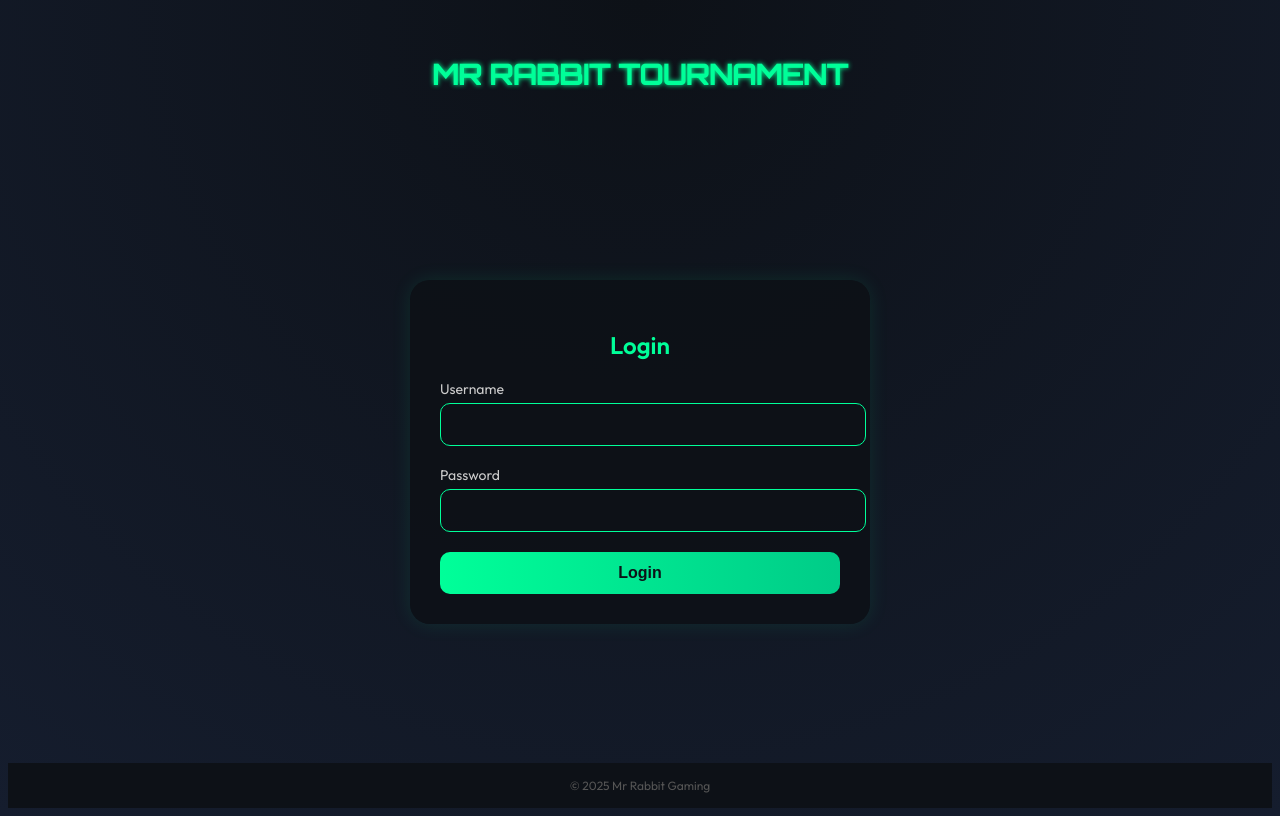
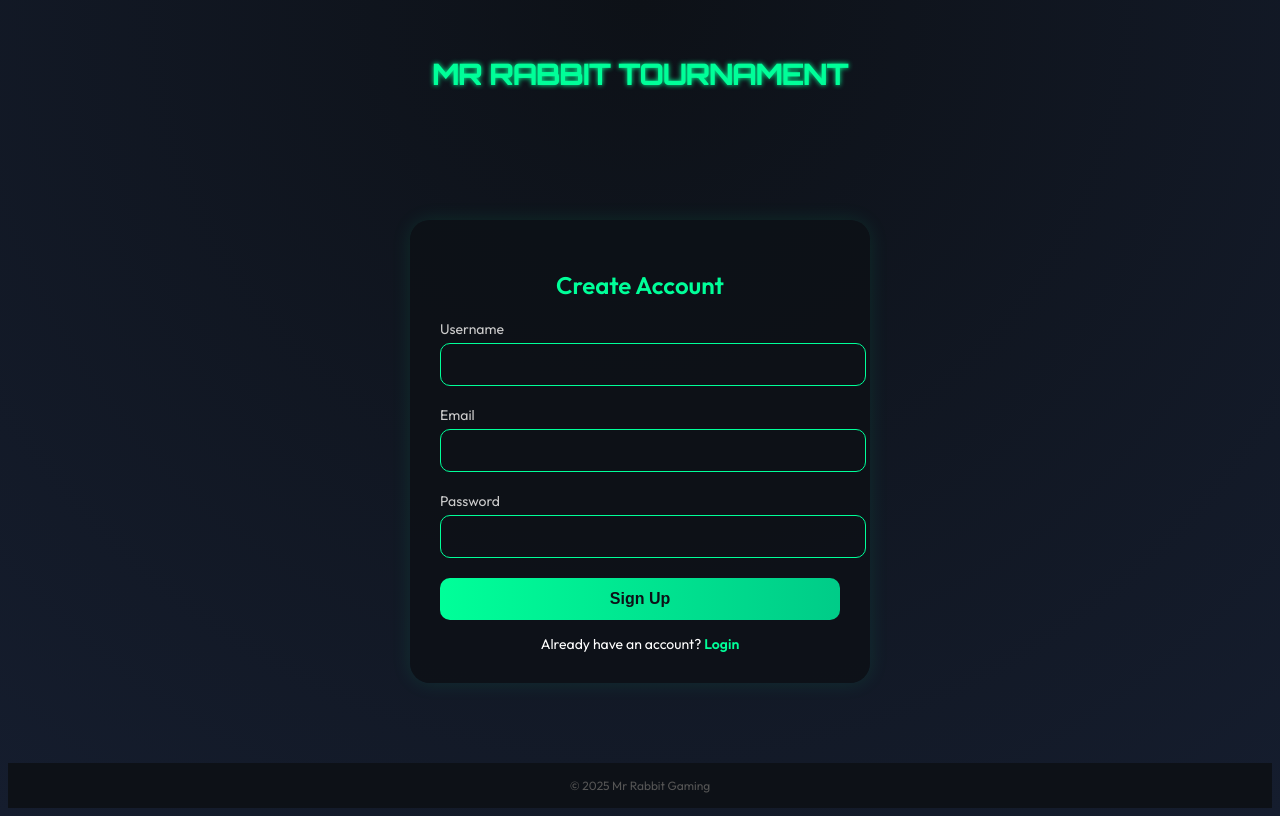
Before and after one commit to Mr-rabbit-xd/RABBIT-XMD, a website: page public/signup.html in a window 1280 px wide. Drawn offline with Linux system fonts and the light colour scheme.

Commit message:
Update signup.html

```diff
--- a/public/signup.html
+++ b/public/signup.html
@@ -3,7 +3,7 @@
 <head>
   <meta charset="UTF-8" />
   <meta name="viewport" content="width=device-width, initial-scale=1.0"/>
-  <title>Login | Mr Rabbit</title>
+  <title>Create Account | Mr Rabbit</title>
   <link href="https://fonts.googleapis.com/css2?family=Orbitron:wght@500&family=Outfit:wght@400;600&display=swap" rel="stylesheet">
   <style>
     body {
@@ -84,6 +84,18 @@
       cursor: pointer;
     }
 
+    .switch {
+      text-align: center;
+      margin-top: 15px;
+      font-size: 14px;
+    }
+
+    .switch a {
+      color: #00ff99;
+      text-decoration: none;
+      font-weight: bold;
+    }
+
     footer {
       text-align: center;
       font-size: 12px;
@@ -92,7 +104,6 @@
       background: #0d1117;
     }
 
-    /* Toast styling */
     .toast {
       position: fixed;
       bottom: 20px;
@@ -125,18 +136,25 @@
 
   <div class="container">
     <div class="card">
-      <h2>Login</h2>
-      <form id="loginForm">
+      <h2>Create Account</h2>
+      <form id="signupForm">
         <div class="input-group">
           <label>Username</label>
           <input type="text" name="username" required />
         </div>
         <div class="input-group">
+          <label>Email</label>
+          <input type="email" name="email" required />
+        </div>
+        <div class="input-group">
           <label>Password</label>
           <input type="password" name="password" required />
         </div>
-        <button type="submit">Login</button>
+        <button type="submit">Sign Up</button>
       </form>
+      <div class="switch">
+        Already have an account? <a href="/login">Login</a>
+      </div>
     </div>
   </div>
 
@@ -145,17 +163,20 @@
   </footer>
 
   <script>
-    document.getElementById('loginForm').onsubmit = async (e) => {
+    document.getElementById('signupForm').onsubmit = async (e) => {
       e.preventDefault();
       const form = e.target;
-      const res = await fetch('/api/login', {
+
+      const res = await fetch('/api/signup', {
         method: 'POST',
         headers: { 'Content-Type': 'application/json' },
         body: JSON.stringify({
           username: form.username.value,
+          email: form.email.value,
           password: form.password.value
         })
       });
+
       const data = await res.json();
       if (res.ok) {
         localStorage.setItem('token', data.token);
```
